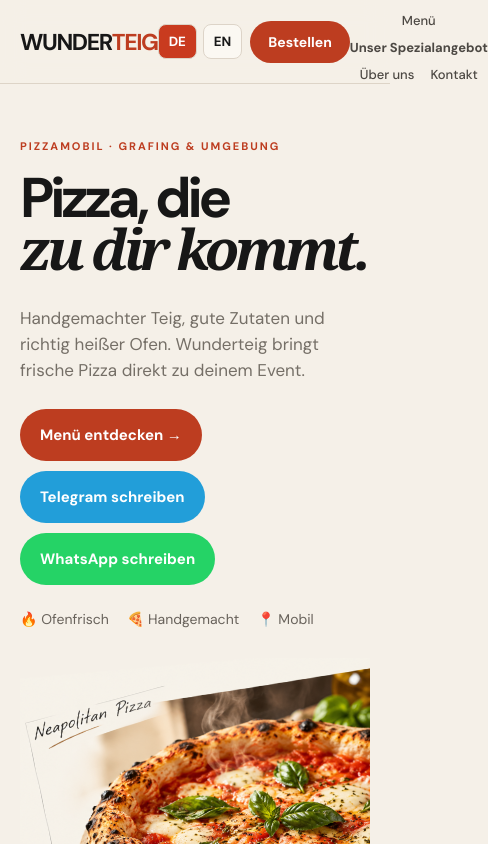
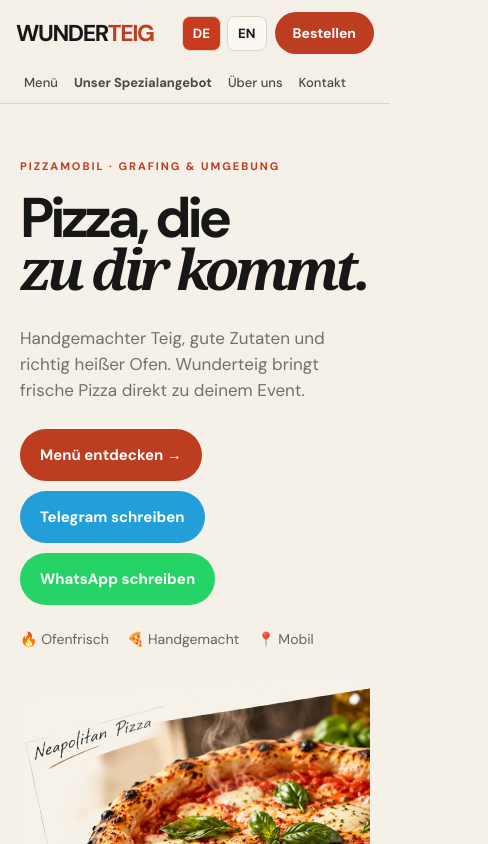
Before and after one commit to apodmarkov050-bit/wunderteig-pizzamobil, a Next.js app: page / in a window 390 px wide. Shown: the top 844 px of the page, 488 px wide, since content can reach past the window. Built offline with nearby package versions, Linux system fonts and the light colour scheme; a web font is replaced by a local one.

Commit message:
Improve mobile navigation

```diff
--- a/app/globals.css
+++ b/app/globals.css
@@ -641,10 +641,12 @@ footer p {
 
 @media (max-width: 700px) {
   .nav {
-    min-height: 78px;
-    padding: 0 20px;
-  }
-
+  min-height: 78px;
+  padding: 12px 16px;
+  flex-wrap: wrap;
+  justify-content: space-between;
+  row-gap: 8px;
+}
   .logo {
     font-size: 23px;
   }
```
